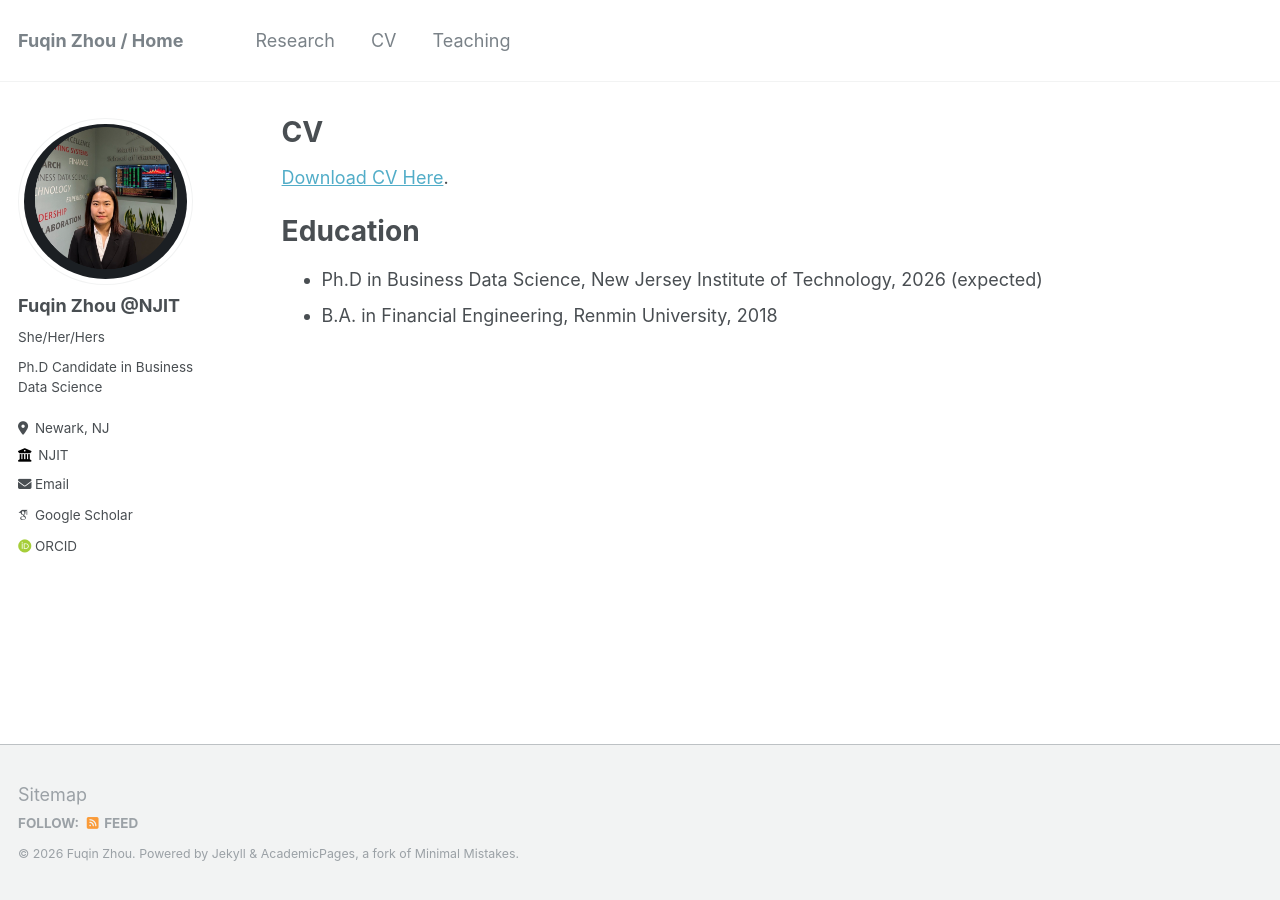
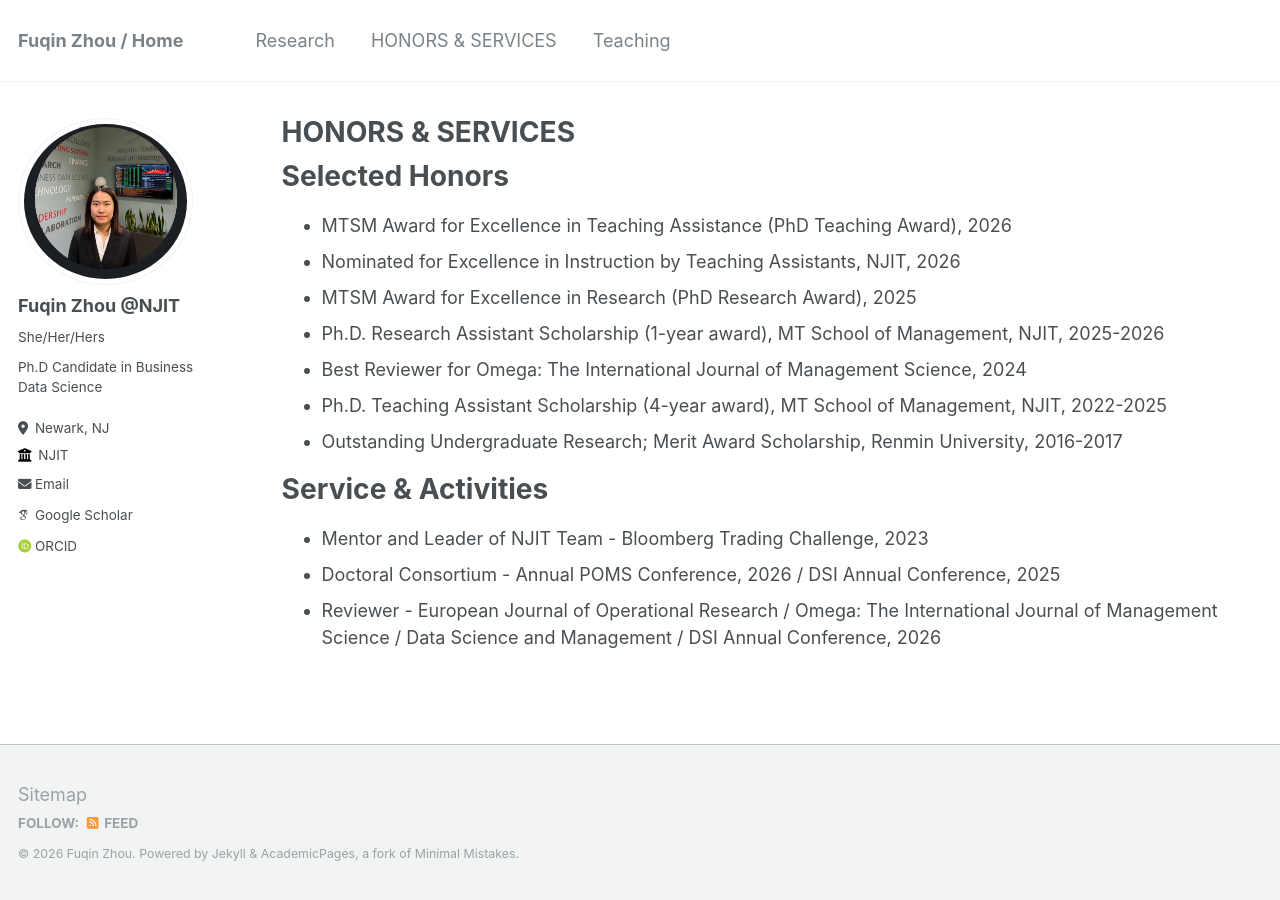
Before and after one commit to zhoufq001/zhoufq001.github.io, a Jekyll site: the page built from _pages/cv.md, in a window 1280 px wide. Built offline with Jekyll 4.4.1, drawn with Linux system fonts in a browser that asks for light colours; some web fonts are replaced.

```diff
--- a/_data/navigation.yml
+++ b/_data/navigation.yml
@@ -6,7 +6,7 @@ main:
 #  - title: "Conference"
 #    url: /talks/
 
-  - title: "CV"
+  - title: "HONORS & SERVICES"
     url: /cv/
 
   - title: "Teaching"
--- a/_pages/cv.md
+++ b/_pages/cv.md
@@ -1,6 +1,6 @@
 ---
 layout: archive
-title: "CV"
+title: "HONORS & SERVICES"
 permalink: /cv/
 author_profile: true
 redirect_from:
@@ -9,9 +9,18 @@ redirect_from:
 
 {% include base_path %}
 
-[Download CV Here](http://zhoufq001.github.io/files/cv_fuqinZhou.pdf "Resume").
+Selected Honors
+======
+* MTSM Award for Excellence in Teaching Assistance (PhD Teaching Award), 2026
+* Nominated for Excellence in Instruction by Teaching Assistants, NJIT, 2026
+* MTSM Award for Excellence in Research (PhD Research Award), 2025
+* Ph.D. Research Assistant Scholarship (1-year award), MT School of Management, NJIT, 2025-2026
+* Best Reviewer for Omega: The International Journal of Management Science, 2024
+* Ph.D. Teaching Assistant Scholarship (4-year award), MT School of Management, NJIT, 2022-2025
+* Outstanding Undergraduate Research; Merit Award Scholarship, Renmin University, 2016-2017
 
-Education
+Service & Activities
 ======
-* Ph.D in Business Data Science, New Jersey Institute of Technology, 2026 (expected)
-* B.A. in Financial Engineering, Renmin University, 2018
+* Mentor and Leader of NJIT Team - Bloomberg Trading Challenge, 2023
+* Doctoral Consortium - Annual POMS Conference, 2026 / DSI Annual Conference, 2025
+* Reviewer - European Journal of Operational Research / Omega: The International Journal of Management Science / Data Science and Management / DSI Annual Conference, 2026
```
Also changed, not shown: _pages/about.md (+8 -1 lines).
